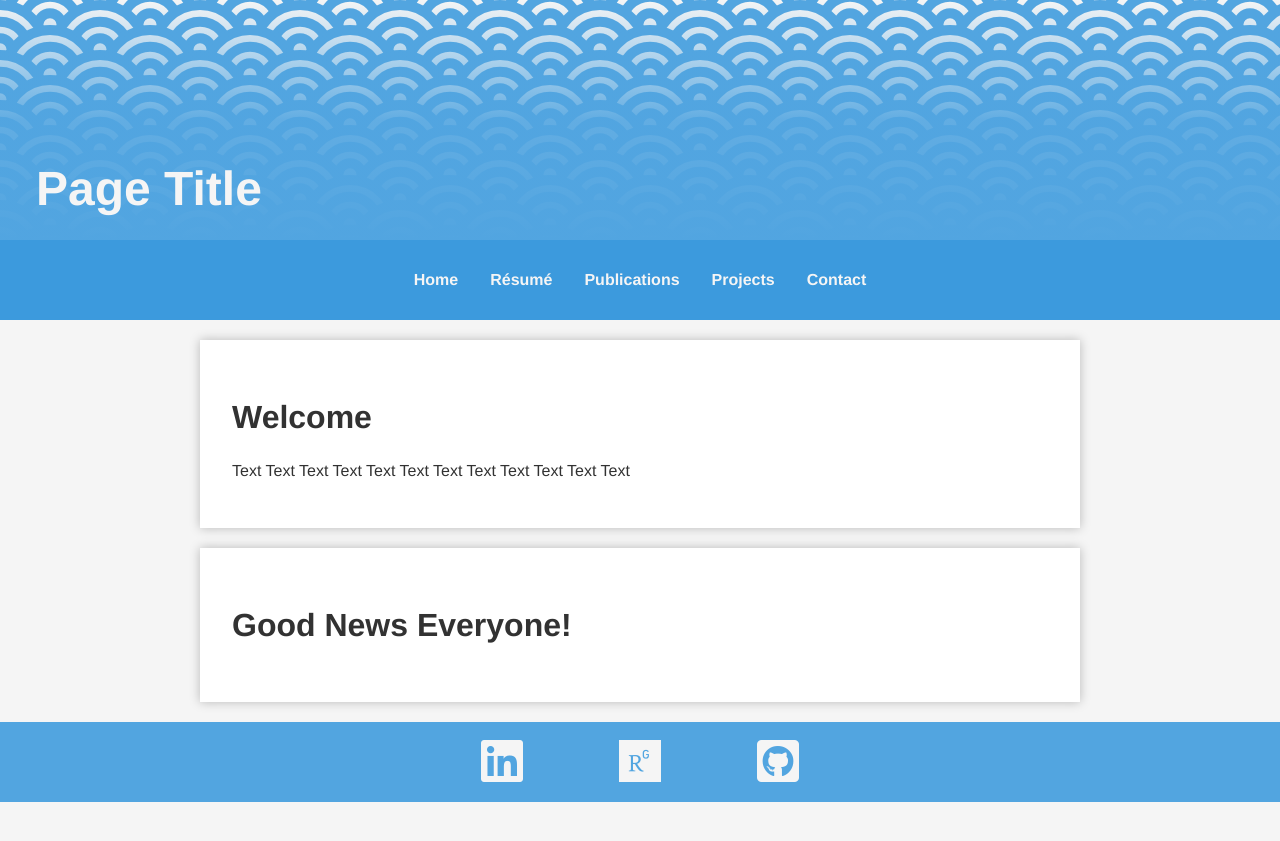
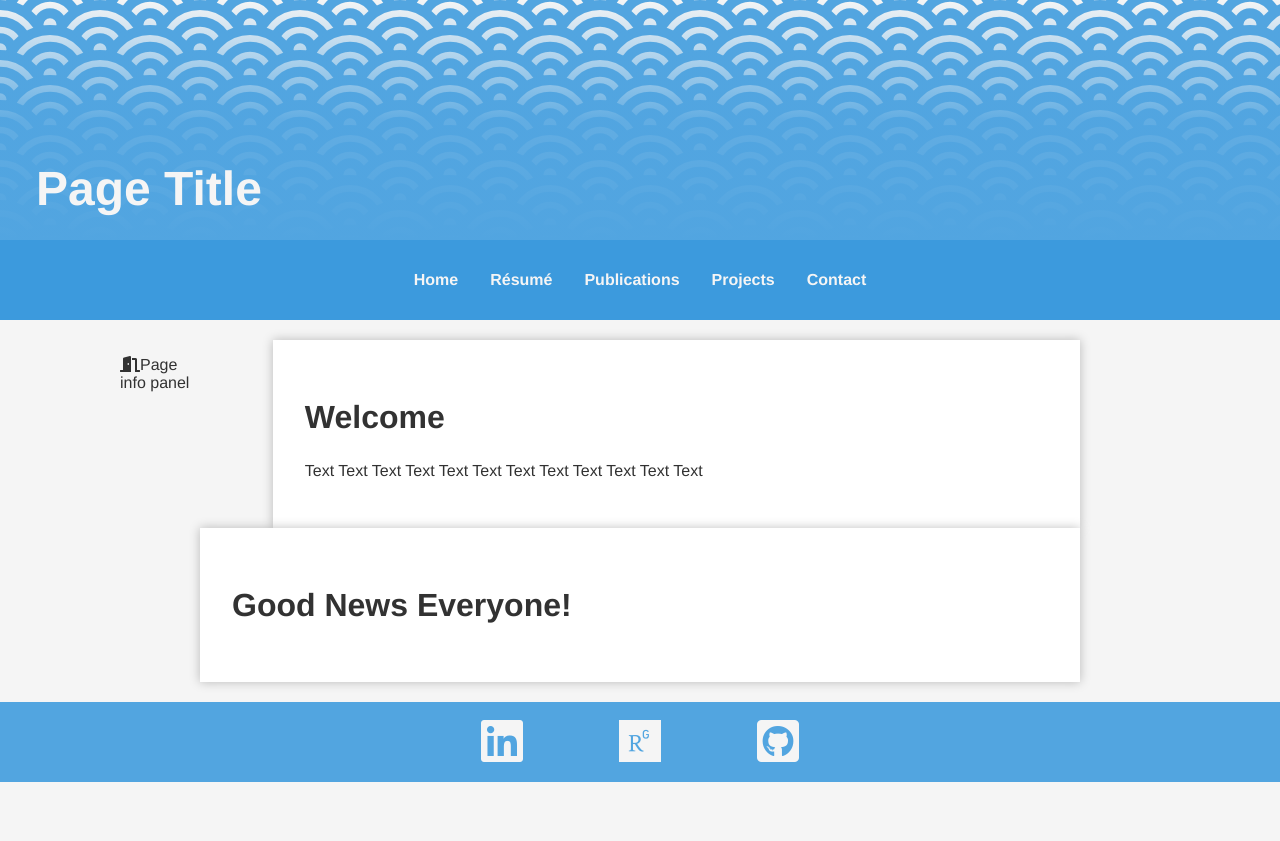
Before and after one commit to dmtveit/dmtveit.github.io, a Jekyll site: the page built from index.html, in a window 1280 px wide. Shown: the top 841 px of the page. Built offline with Jekyll 4.4.1, drawn with Linux system fonts in a browser that asks for light colours.

Commit message:
Page info testing

```diff
--- a/css/main.css
+++ b/css/main.css
@@ -185,14 +185,14 @@ main {
     display: flex;
     flex-direction: row;
     justify-content: flex-start;
+    margin-top: 20px;
 }
 .page {
     width: 100%;
-    margin-top: 20px;
     padding: 2rem;
     box-sizing: border-box;
     background-color: #fff;
-    overflow: auto;
+    /* overflow: auto; */
     box-shadow: var(--box-shadow);
 }
 .page-info {
--- a/index.html
+++ b/index.html
@@ -4,6 +4,9 @@ title: Page Title
 ---
 <!-- About section -->
 <div class="page-container">
+    <div class="page-info">
+        <p><i class="fas fa-door-open"></i>Page info panel</p>
+    </div>
     <div class="page">
         <section>
             {% for post in site.categories.about %}
```
